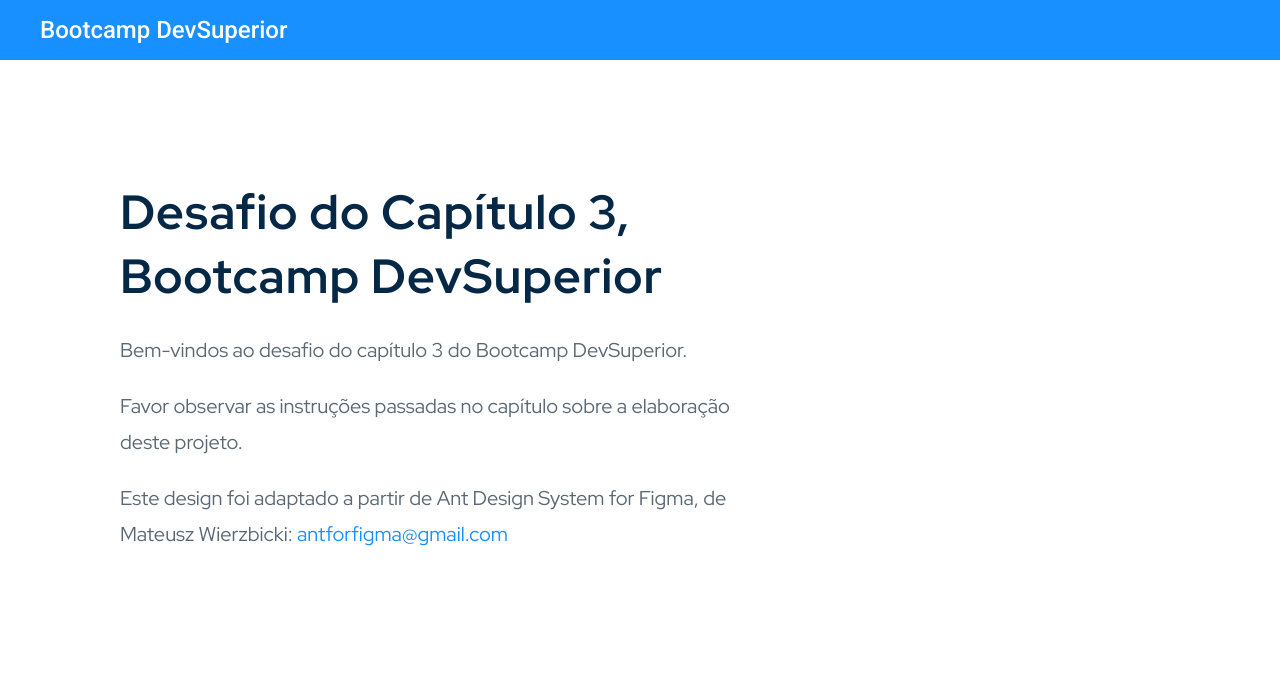
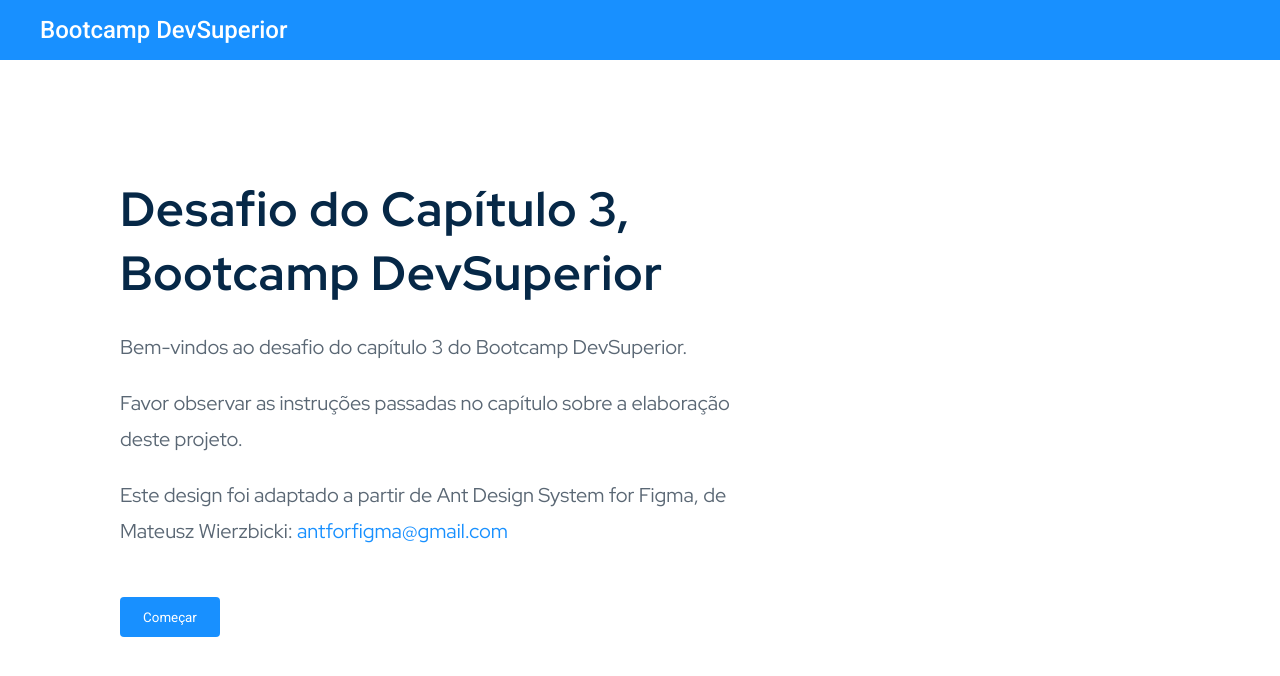
Before and after one commit to matheusalume/github-user-search, a React (Create React App) app: page / in a window 1280 px wide. Shown: the top 676 px of the page. Built offline with nearby package versions, Linux system fonts and the light colour scheme.

Commit message:
Add Button component

```diff
--- /dev/null
+++ b/src/core/components/Button/index.tsx
@@ -0,0 +1,15 @@
+import { Link , Redirect} from 'react-router-dom';
+import './styles.css';
+
+type Props = {
+    label: string;
+    action?: () => void;
+}
+
+const Button = ({ label, action }: Props) => (
+    <button className="my-button" onClick={action}>
+        {label}
+    </button>
+);
+
+export default Button;
--- /dev/null
+++ b/src/core/components/Button/styles.css
@@ -0,0 +1,10 @@
+.my-button {
+    font-family: 'Roboto', sans-serif;
+    width: 100px;
+    height: 40px;
+    background: #1890FF;
+    border-radius: 4px;
+    color: #FFF;
+    border: 0;
+    cursor: pointer;
+}
--- a/src/pages/Home/index.tsx
+++ b/src/pages/Home/index.tsx
@@ -1,3 +1,5 @@
+import { Link } from 'react-router-dom';
+import Button from '../../core/components/Button';
 import './styles.css';
 
 const Home = () => (
@@ -10,7 +12,9 @@
             <p>Favor observar as instruções passadas no capítulo sobre a elaboração deste projeto.</p>
             <p>Este design foi adaptado a partir de Ant Design System for Figma, de Mateusz Wierzbicki: <span className="home-text-blue">antforfigma@gmail.com</span></p>
         </div>
-
+        <Link to="/search">
+            <Button label="Começar"/>
+        </Link>
     </div>
 );
 
--- a/src/pages/Home/styles.css
+++ b/src/pages/Home/styles.css
@@ -1,9 +1,10 @@
 @import url('https://fonts.googleapis.com/css2?family=Red+Hat+Display:wght@400;700&display=swap');
 
 .home-content {
-    padding-top: 120px;
+    padding-top: 117px;
     padding-left: 120px;
     font-family: 'Red Hat Display', sans-serif;
+    margin-bottom: 265px;
 }
 
 .home-title {
@@ -19,6 +20,7 @@
     width: 612px;
     font-size: 20px;
     line-height: 36px;
+    margin-bottom: 48px;
 }
 
 .home-text-blue {
```
